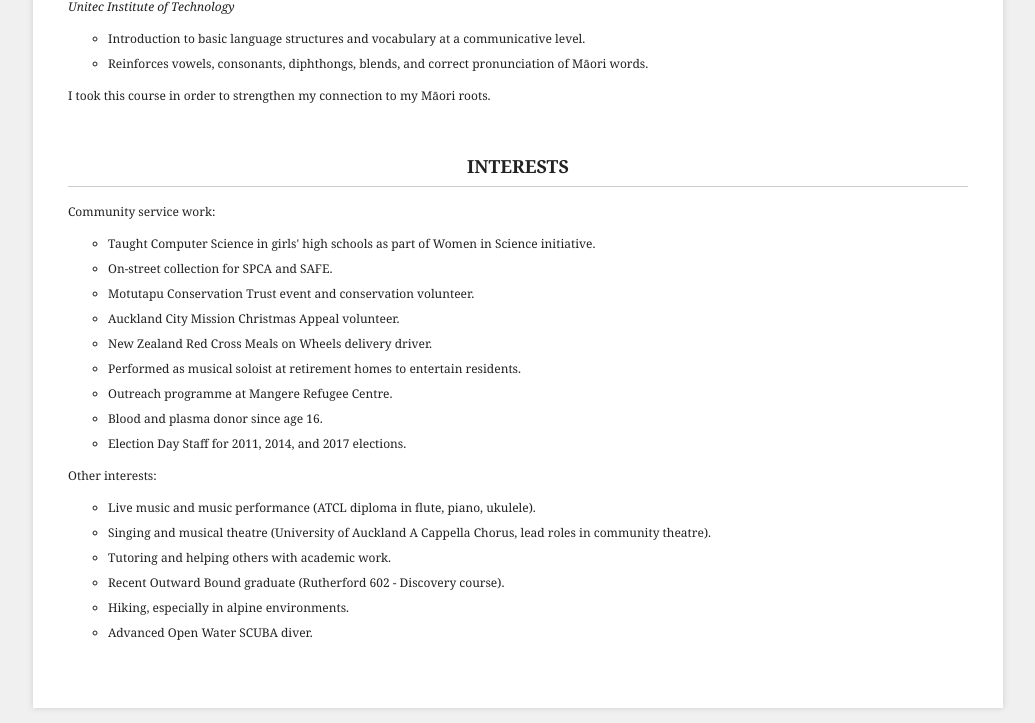
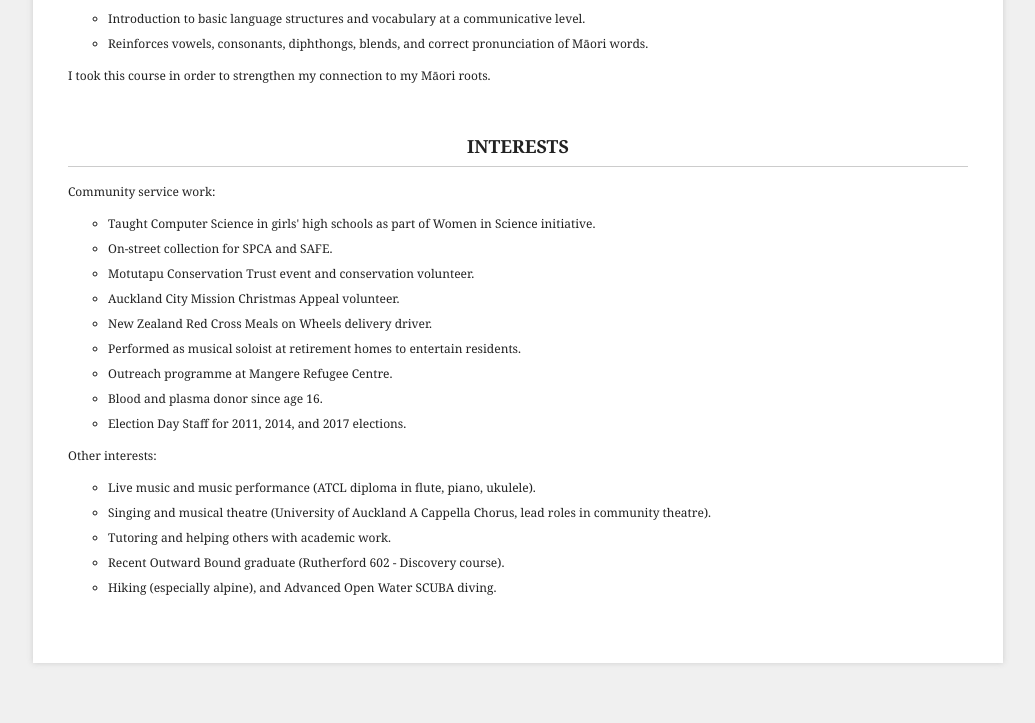
Before and after one commit to bryceknz/bryceknz.github.io, a plain HTML site: page index.html in a window 1280 px wide. Shown: the part 1899-2622 px from the top of the page, without its empty margins (122-1157 px from the left). After the commit the page ends 2577 px from the top, so only its background shows below. Drawn offline with Linux system fonts and the light colour scheme.

Commit message:
Minor updates

```diff
--- a/index.html
+++ b/index.html
@@ -193,7 +193,7 @@
                 <div class="set">
                     <div class="item">
                         <span class="info">
-                            <div>I am a highly capable software developer, just returned from a year of travelling, looking to utilise my skills in areas I am passionate about. An employer would benefit from my excellent people skills and abilities as a problem solver. I enjoy meeting new people and working as part of a team to achieve business-oriented goals. I have proven myself as an independent self-starter and fast learner throughout a variety of professional and community environments.</div>
+                            <div>I am a highly capable software developer, returned from a year of travelling, looking to utilise my skills in areas I am passionate about. An employer would benefit from my excellent people skills and abilities as a problem solver. I enjoy meeting new people and working as part of a team to achieve business-oriented goals. I have proven myself as an independent self-starter and fast learner throughout a variety of professional and community environments.</div>
                         </span>
                     </div>
                 </div>
@@ -410,8 +410,7 @@
                                     <li>Singing and musical theatre (University of Auckland A Cappella Chorus, lead roles in community theatre).</li>
                                     <li>Tutoring and helping others with academic work.</li>
                                     <li>Recent Outward Bound graduate (Rutherford 602 - Discovery course).</li>
-                                    <li>Hiking, especially in alpine environments.</li>
-                                    <li>Advanced Open Water SCUBA diver.</li>
+                                    <li>Hiking (especially alpine), and Advanced Open Water SCUBA diving.</li>
                                 </ul>
                             </div>
                         </span>
```
